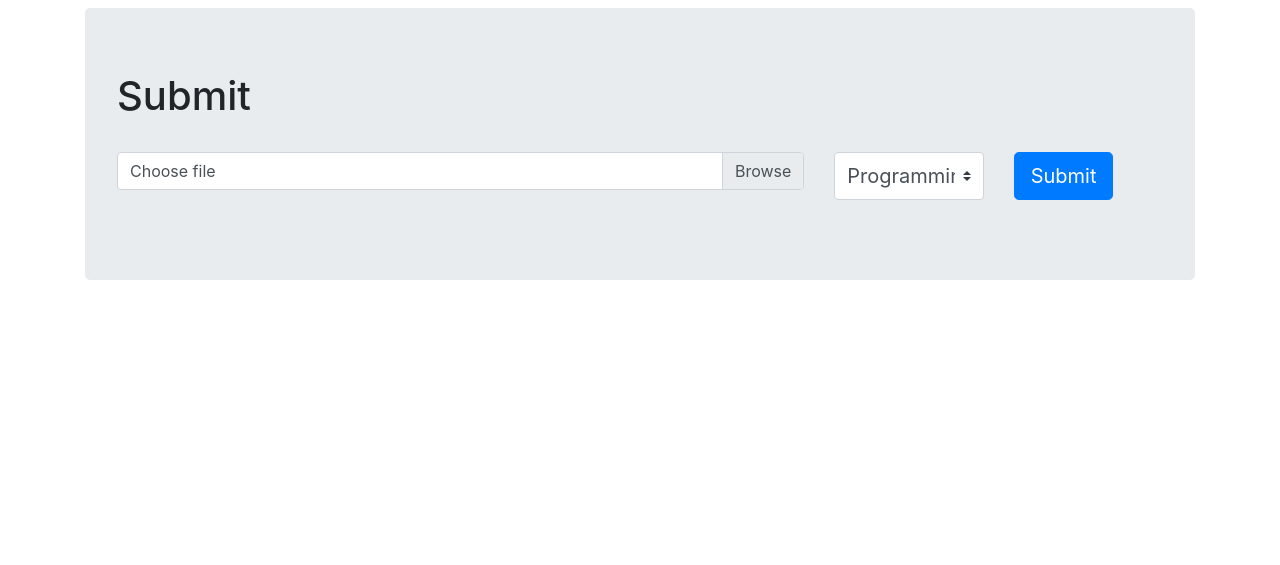
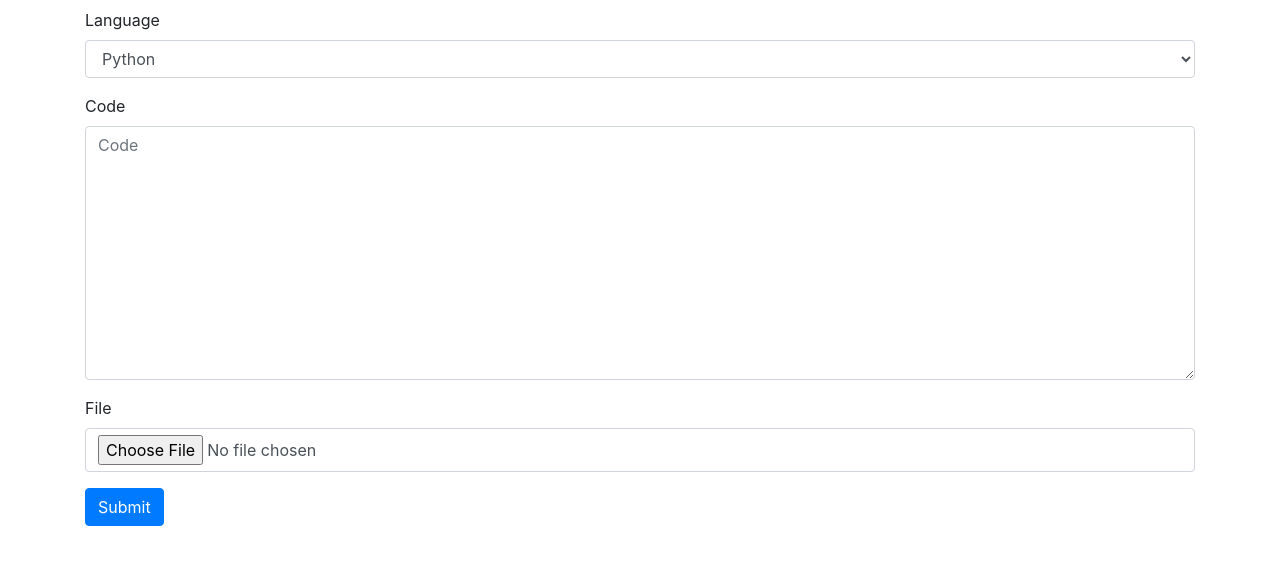
Before and after one commit to remi-dupre/judge-dread, a Django app: template templates/problem.html in a window 1280 px wide. Shown: the part 166-731 px from the top of the page. Run offline with Django 3.2, Linux system fonts and the light colour scheme; the template is opened without the code that fills it: values that come from a table or form of the project are taken from there, others are empty; parts of the project's set-up code (start-up, migrations or seed data) failed here and were passed over; some libraries are stand-ins or nearby versions.

Commit message:
Sublmission form allows tu upload file or text

```diff
--- a/judge/forms.py
+++ b/judge/forms.py
@@ -9,3 +9,19 @@ class ProblemForm(forms.Form):
     description = forms.CharField(widget=forms.Textarea)
     soluce_language = forms.ChoiceField(choices=PROGRAMMING_LANG_CHOICE)
     soluce_code = forms.CharField(widget=forms.Textarea)
+
+
+class SubmissionForm(forms.Form):
+    language = forms.ChoiceField(choices=PROGRAMMING_LANG_CHOICE)
+    code = forms.CharField(widget=forms.Textarea, required=False)
+    file = forms.FileField(allow_empty_file=True, required=False)
+
+    def clean(self):
+    	code = self.cleaned_data.get('code')
+    	file = self.cleaned_data.get('file')
+    	print(file)
+
+    	if code and file:
+    		raise forms.ValidationError("Choose between a text and a file to drop.")
+    	if not code and not file:
+    		raise forms.ValidationError("You need to drop a file or a text to submit.")
--- a/judge/models.py
+++ b/judge/models.py
@@ -1,5 +1,5 @@
+from django.db import models
 from django.contrib.auth.models import AbstractUser
-from django.db import models
 
 from .tools.markdown import load_markdown_module
 
@@ -159,7 +159,7 @@ class Submission(models.Model):
     problem = models.ForeignKey(Problem, on_delete=models.CASCADE, null=True)
     # Extra informations about the submission
     date = models.DateTimeField(auto_now_add=True)
-    author = models.ForeignKey(User, on_delete=models.CASCADE)
+    author = models.ForeignKey(User, on_delete=models.CASCADE, null=True)
 
     def __str__(self):
         return '{author}: {problem} -- {language} -- {date}'.format(
--- a/templates/problem.html
+++ b/templates/problem.html
@@ -1,38 +1,21 @@
 {% extends 'navbar.html' %}
+{% load bootstrap4 %}
+
 {% block content%}
     <div class="container">
       <h1> {{problem_description.name}} </h1>
       {{problem_description.content_as_html | safe}}
     </div>
     <!-- Upload file -->
+
     <div class="container">
-      <div class="jumbotron">
-        <h1 class="display-6" >Submit</h1>
-        <br />
-        <form>
-          <div class = "row">
-            <div class = "col-sm-8">
-              <div class="custom-file">
-                <input type="file" class="custom-file-input" id="customFile">
-                <label class="custom-file-label" for="customFile">Choose file</label>
-              </div>
-            </div>
-
-            <div class = "col-sm-2">
-              <select class="custom-select custom-select-lg mb-3">
-                <option selected>Programming language</option>
-                <option value="1">Ada</option>
-                <option value="2">C++</option>
-                <option value="3">Caml</option>
-              </select>
-            </div>
-
-            <div class = "col-sm-2">
-              <button type="submit" class="btn btn-primary btn-lg">Submit</button>
-            </div>
-          </div>
-        </form>
-      </div>
+      <form action="" method="post" class="form" enctype="multipart/form-data">
+        {% csrf_token %}
+        {% bootstrap_form form %}
+        {% buttons %}
+            <button type="submit" class="btn btn-primary">Submit</button>
+        {% endbuttons %}
+      </form>
     </div>
 
 {% endblock %}
```
Also changed, not shown: judge/views.py (+35 -8 lines).
